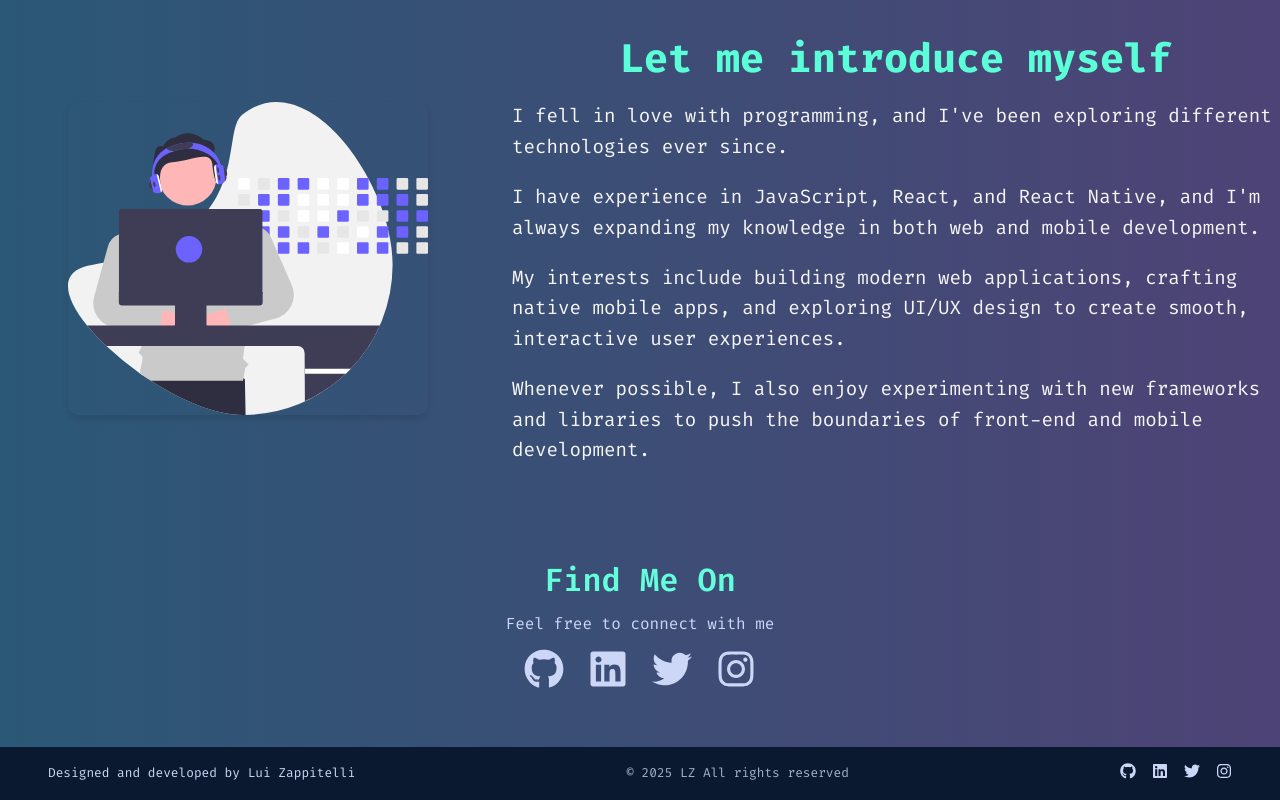
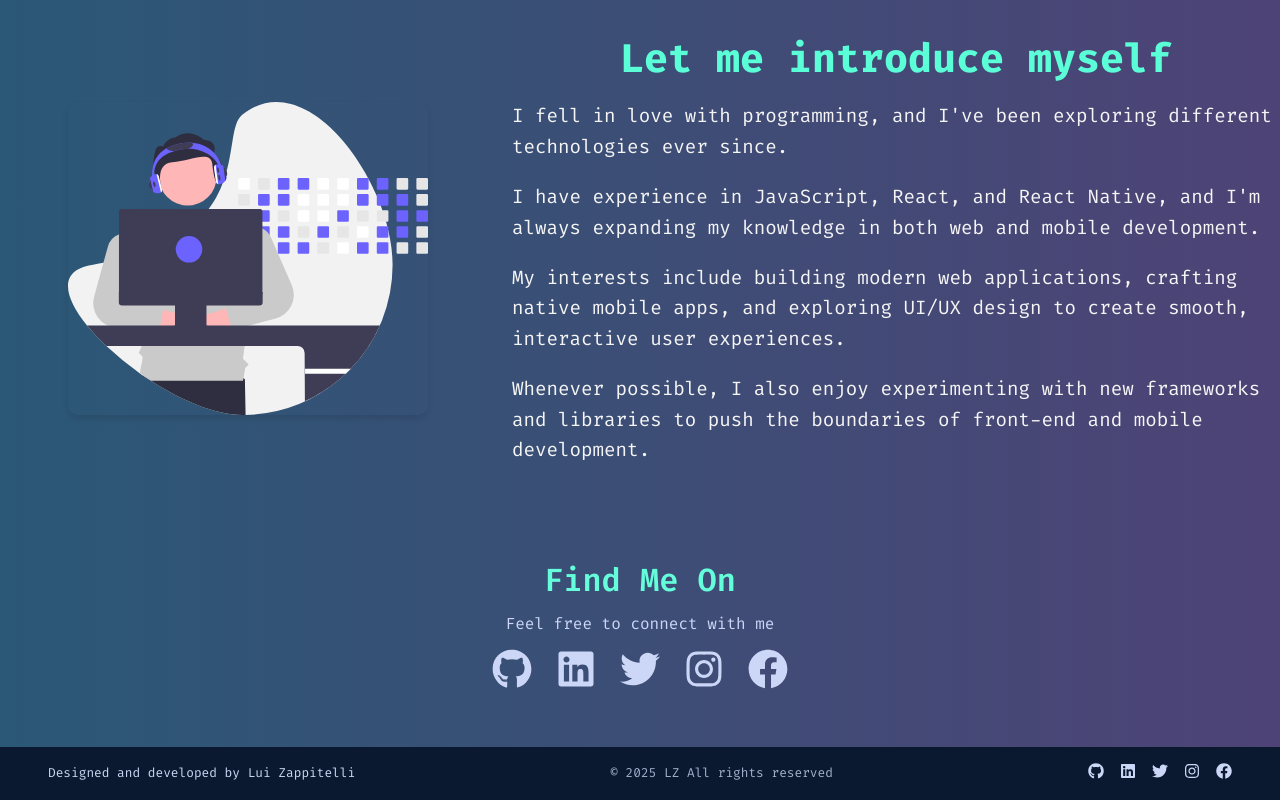
Before and after one commit to lzappo/my-portfolio, a React (Vite) app: page / in a window 1280 px wide. Shown: the part 558-1358 px from the top of the page. Built offline with nearby package versions, Linux system fonts and the light colour scheme.

Commit message:
facebook social link added

```diff
--- a/src/data/socialLinks.jsx
+++ b/src/data/socialLinks.jsx
@@ -1,4 +1,4 @@
-import { FaGithub, FaLinkedin, FaTwitter, FaInstagram } from "react-icons/fa";
+import { FaGithub, FaLinkedin, FaTwitter, FaInstagram, FaFacebook } from "react-icons/fa";
 
 const socialLinks = [
   {
@@ -21,6 +21,11 @@ const socialLinks = [
     icon: <FaInstagram />,
     url: "https://instagram.com/lzappo",
   },
+  {
+    name: "Facebook",
+    icon: <FaFacebook />,
+    url: "https://facebook.com/zappitelli",
+  },
 ];
 
 export default socialLinks;
```
